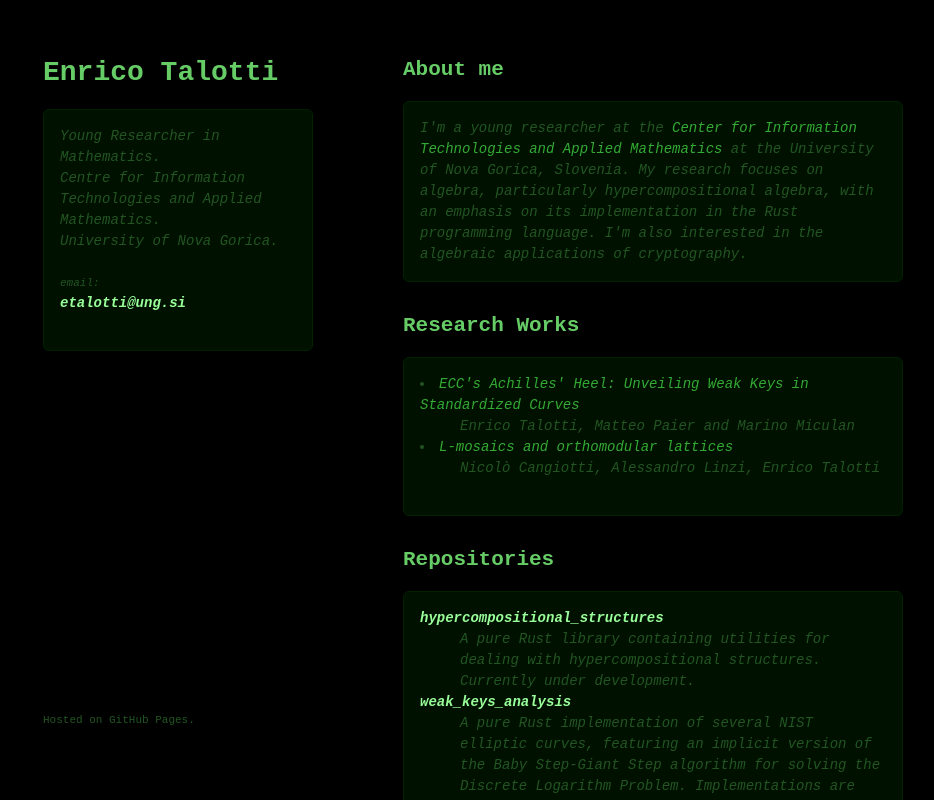
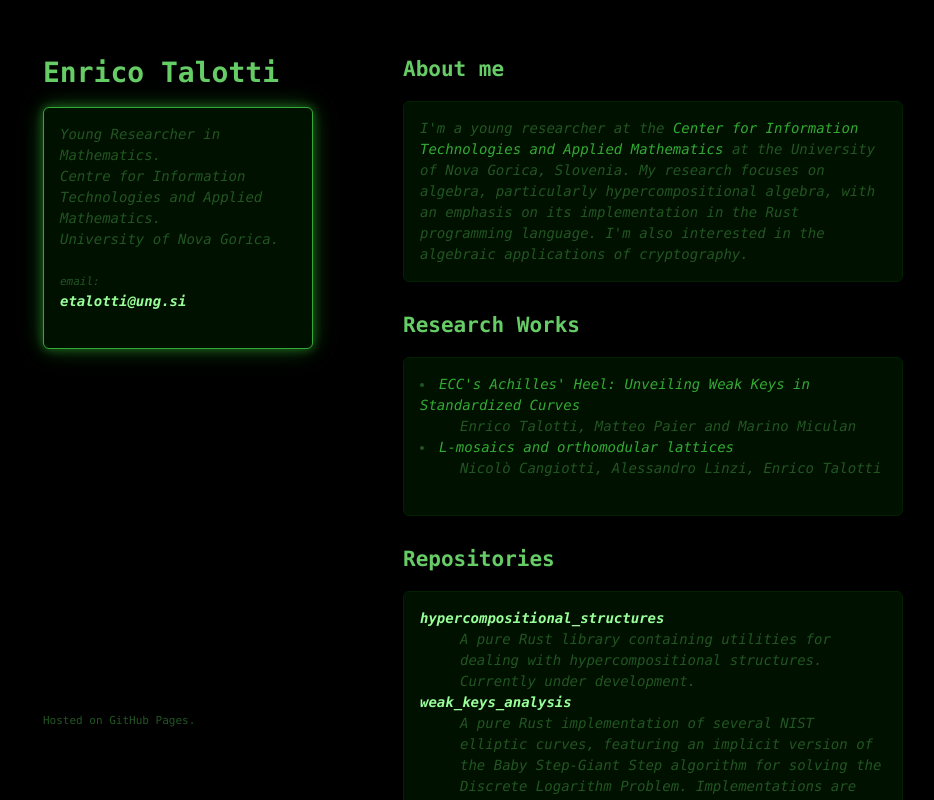
Before and after one commit to enh11/enh.github.io, a plain HTML site: page index.html in a window 1280 px wide. In both pictures the pointer is over the element 345 px from the left and 229 px from the top of the page. Shown: the top 800 px of the page, without its empty margins (167-1101 px from the left). Drawn offline with Linux system fonts and the light colour scheme.

Commit message:
improvement in style

```diff
--- a/stylesheets/styles.css
+++ b/stylesheets/styles.css
@@ -2,7 +2,7 @@
 body {
   background-color: #000000; /* deep black */
   padding: 50px;
-  font: 14px/1.5 'Fira Code', monospace;
+  font: 14px/1.5 'Fira Code', Consolas, 'Courier New', monospace;
   color: #33aa33; /* soft green text */
   font-weight: 400;
 }
@@ -48,6 +48,7 @@ h3, h4, h5, h6 { font-weight: 500; }
   color: #ccffcc;
   text-shadow: 0 0 6px #55ff55;
 }
+
 /* --- End content-box --- */
 
 
@@ -183,6 +184,18 @@ header ul a strong {
   color: #225522;
   font-style: italic;
 }
+/* Hover effect */
+.code-box:hover {
+
+  border-color: #33aa33;
+
+  transform: translateY(-2px);
+  /* Glowing shadow behind */
+  box-shadow:
+    0 0 10px rgba(51, 170, 51, 0.5),
+    0 0 20px rgba(51, 170, 51, 0.3),
+    0 0 30px rgba(51, 170, 51, 0.2);
+}
 /* .code-line { margin: 0.2rem 0; }
 
 .keyword { color: #33aa33; font-weight: bold; }
```
